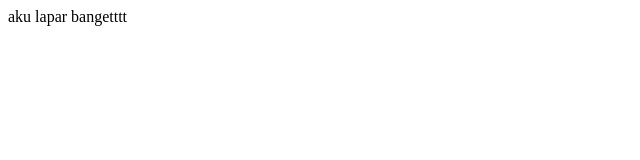
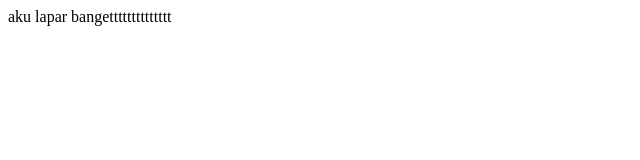
Before and after one commit to syarifasyh1736/web6, a plain HTML site: page index.html in a window 1280 px wide. Shown: the full height of the page, 0-640 px from the left. Drawn offline with Linux system fonts and the light colour scheme.

Commit message:
update lg

```diff
--- a/index.html
+++ b/index.html
@@ -6,6 +6,6 @@
     <title>Document</title>
   </head>
   <body>
-    aku lapar bangetttt
+    aku lapar bangetttttttttttttt
   </body>
 </html>
```
